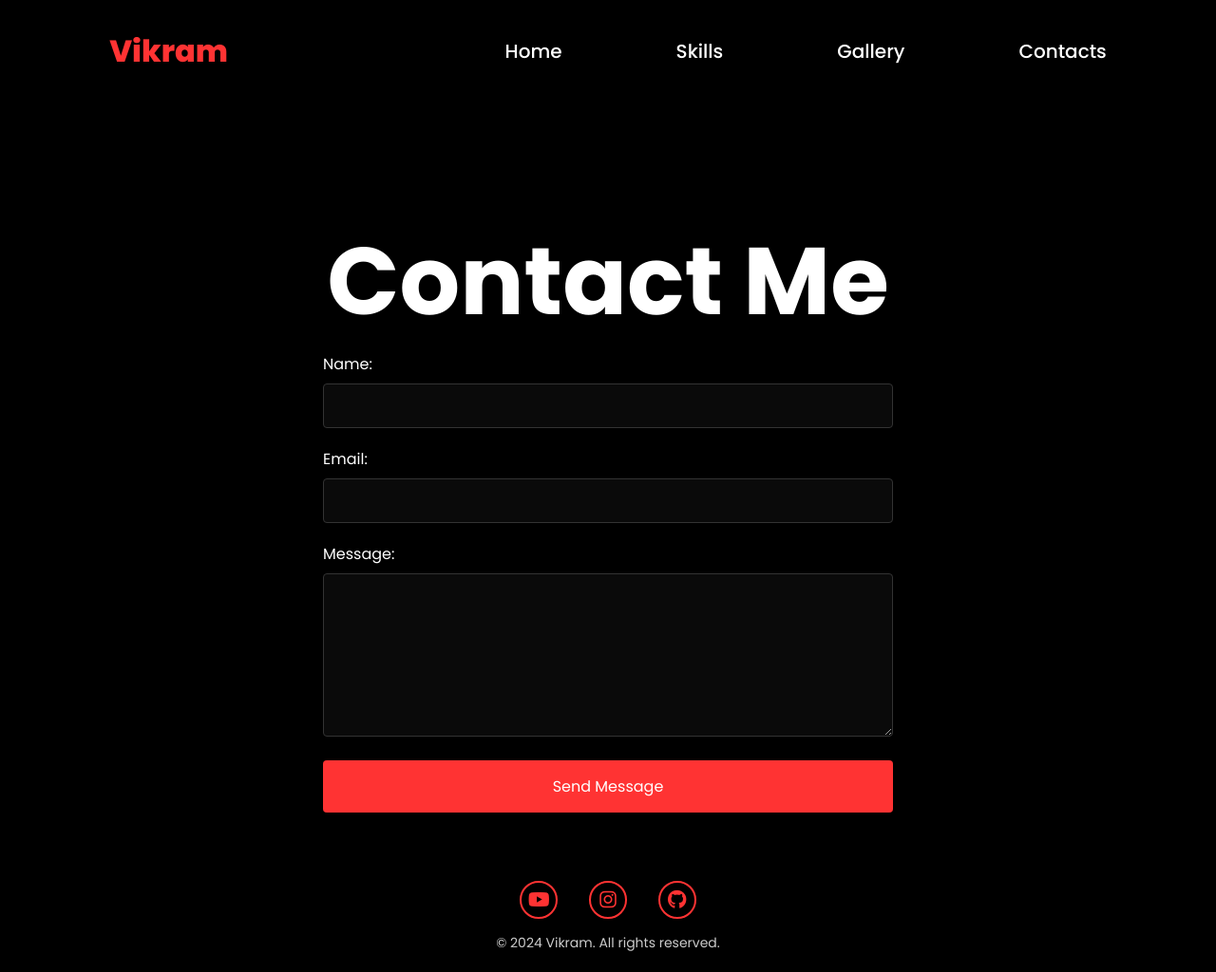
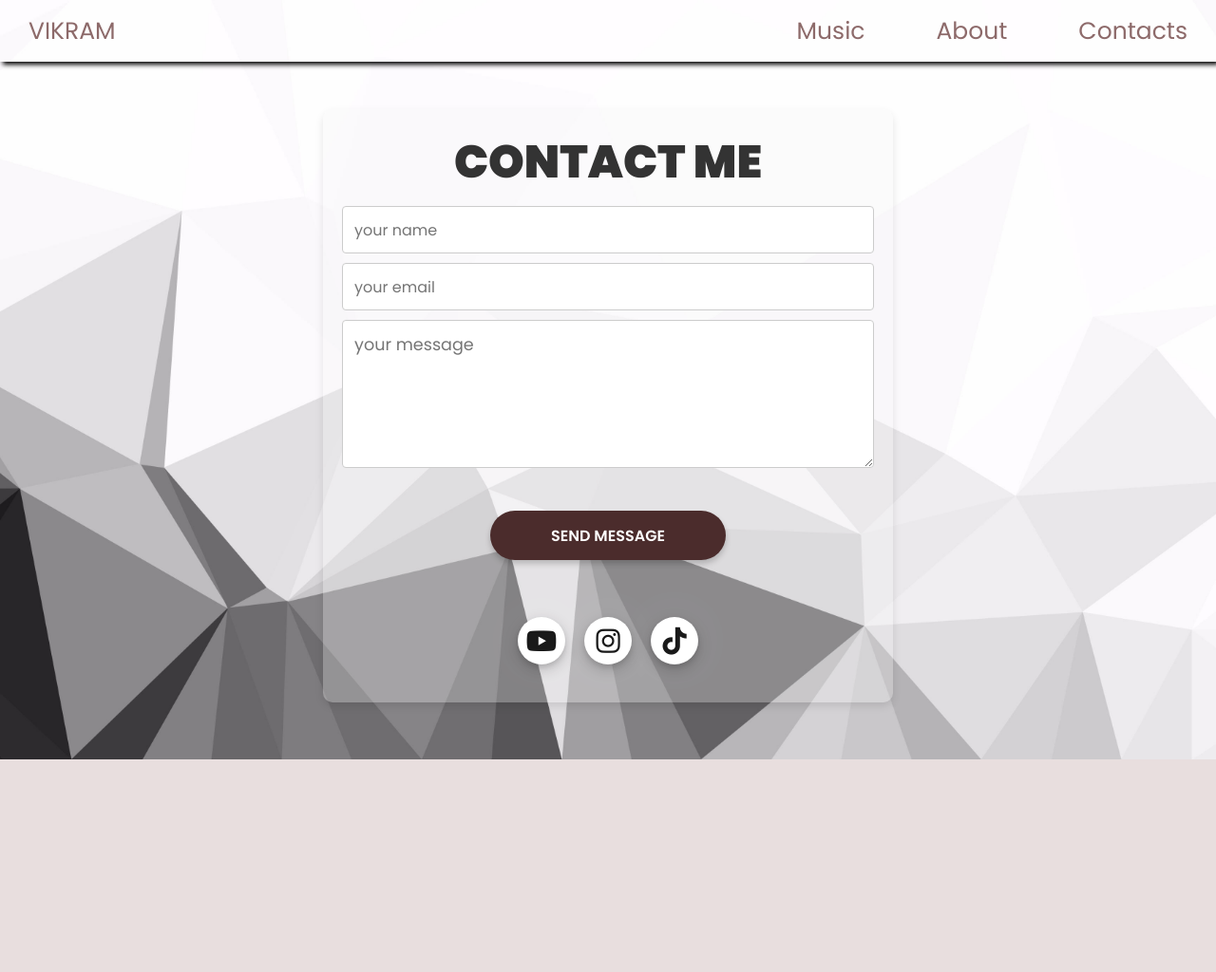
Before and after one commit to vikiiiz/personal-project, a plain HTML site: page contacts.html in a window 1280 px wide. Shown: the whole page at 95% size. After the commit the page ends 800 px from the top, so only its background shows below. Drawn offline with Linux system fonts and the light colour scheme.

Commit message:
Add files via upload

```diff
--- a/contacts.css
+++ b/contacts.css
@@ -1,299 +1,477 @@
 @import url(https://fonts.googleapis.com/css2?family=Poppins:ital,wght@0,100;0,200;0,300;0,400;0,500;0,600;0,700;0,800;0,900;1,100;1,200;1,300;1,400;1,500;1,600;1,700;1,800;1,900&display=swap);
 
-*{
+* {
     margin: 0;
     padding: 0;
     box-sizing: border-box;
-    text-decoration: none;
-    border: none;
-    outline: none;
-    font-family: Poppins, sans-serif;
 }
 
-html{
-    font-size: 62.5%;
-}
-
-body{
-    width: 100%;
-    height: 100vh;
-    overflow-x: hidden;
-    background-color: black;
-    color: white;
+body {
+    min-height: 100vh;
+    background-image: url(131375-abstract-grey-and-white-low-poly-background-design-vector-graphic.jpg);
+    background-color: rgb(232, 222, 222);
+    background-size: cover;
+    background-repeat: no-repeat;
+    overflow: hidden;
+    font-family: Poppins, sans-serif;
+    background-position: center;
+    background-attachment: fixed;
 }
 
 h1{
+    font-size: 3rem;
+    font-weight: 900;
+    text-transform: uppercase;
+    color: #333333;
+}
+
+form {
+    width: min(400px, 100%);
+    margin-top: 20px;
+    margin-bottom: 50px;
+    display: flex;
+    flex-direction: column;
+    align-items: center;
+    gap: 10px;
+}
+
+form > div {
+    width: 100%;
+    display: flex;
+    justify-content: center;
+}
+
+label {
+    flex-shrink: 0;
+    height: 50px;
+    width: 50px;
+    background-color: #333;
+    fill: darkgray;
+    border-radius: 10px 0 0 10px;
     display: flex;
     justify-content: center;
     align-items: center;
-    margin-top: 100px;
-    font-size: 100px;
+    font-size: 1.5rem;
+    padding: 12px 12px 12px 0;
+    display: inline-block;
 }
 
-header {
-    margin-top: 20px;
-    position: relative;
-    top: 0;
-    left: 0;
-    width: 100%;
-    padding: 1rem 9%;
-    background-color: black;
-    display: flex;
-    justify-content: space-between;
-    align-items: center;
-    z-index: 100;
-    filter: drop-shadow(0 0 10px rgba(0,0,0,0.3));
+input {
+    box-sizing: border-box;
+    flex-grow: 1;
+    min-width: 0;
+    height: 50px;
+    padding: 1em;
+    font: inherit;
+    border-radius: 0 10px 10px 0;
+    border: none;
+    border-left: none;
+    width: 70%;
+    background-color: rgb(255, 255, 255);
+    transition: 150ms ease;
 }
 
-.logo {
-    font-size: 3.2rem;
-    color: #ff3333;
-    font-weight: 800;
-    cursor: pointer;
-    transition: 0.5s ease;
+input:hover {
+    border: 2px solid;
+    border-color: #333;
 }
 
-.logo:hover {
-    transform: scale(1.1);
+input:focus-within {
+    outline: none;
+    border-color: #04AA6D;
+    border-width: 3px;
 }
 
-.navlinks {
+textarea:focus-within {
+    outline: none;
+    border-color: #04AA6D;
+    border-width: 3px;
+}
+
+textarea {
+    font-family: 'Poppins', sans-serif;
+    font-size: 1.1rem;
+    padding: 16px;
+    border-radius: 10px;
+    border-color: black;
+    margin-bottom: 25px;
+    background-color: white;
+    width: 70%;
+}
+
+button {
+    margin-top: 10px;
+    border: none;
+    border-radius: 1000px;
+    padding: .85em 4em;
+    background-color: #4b2c2c;
+    color: #ffffff;
+    font: inherit;
+    font-weight: 600;
+    text-transform: uppercase;
+    cursor: pointer;
+    transition: background-color 0.3s ease, box-shadow 0.3s ease;
+    box-shadow: 0 4px 6px rgba(0, 0, 0, 0.2);
+}
+
+button:hover {
+    background-color: #3a2323;
+    box-shadow: 0 6px 15px rgba(255, 255, 255, 0.5);
+}
+
+form button:focus {
+    outline: none;
+    background-color: rgb(75, 96, 109);
+}
+
+
+img {
+    max-width: 320px;
+    float: left;
+    border: 3px solid #333;
+    border-radius: 10px;
+    margin-right: 15px;
+}
+
+.wrapper-about{
+    margin: 150px auto;
+    width: 70%;
+    background-color: #cccccc41;
+    box-shadow: 10px 10px 10px  black;
+    border-radius: 10px;
+}
+
+.text-box {
+    color: #333;
+}
+
+.text-box h2 {
+    font-size: 42px;
+}
+
+.text-box p {
+    font-size: 16px;
+}
+
+.wrapper {
+    background-color: rgb(255, 255, 255);
+    height: 100vh;
+    width: max(40%, 600px);
+    padding: 10px;
+    border: 0 20px 20px 0;
+    display: flex;
+    flex-direction: column;
+    align-items: center;
+    justify-content: center;
+}
+
+a{
+    text-decoration: none;
+}
+
+nav a {
+    height: 100%;
+    padding: 0 30px;
+    text-decoration: none;
     display: flex;
     align-items: center;
-    gap: 12rem;
-    list-style: none;
-    margin: 0;
+    color: rgb(141, 106, 106);
+    position: relative;
+    transition: all 0.5s;
 }
 
-.navlinks a {
-    font-size: 2rem;
-    color: #ffffff;
-    font-weight: 500;
-    transition: 0.3s ease;
-    border-bottom: 3px solid transparent;
+nav a::after {
+    content: '';
+    position: absolute;
+    bottom: 0;
+    left: 0;
+    width: 0;
+    height: 2px;
+    background-color: #8d6a6a;
+    transition: width 0.3s ease;
 }
 
-.navlinks a:hover,
-.navlinks a.active {
-    color: #ff3333;
-    border-bottom: 3px solid #ff3333;
+nav a:hover::after {
+    width: 100%;
 }
 
-.togglebtn {
+@media(max-width: 1100px){
+    .wrapper{
+        width: min(600px, 100%);
+    }
+}
+
+.container {
+    width:80%;
+    max-width: 600px;
+    margin:50px auto;
+    padding:20px;
+    background-color: #fff;
+    border-radius: 10px;
+    box-shadow: 0 5px 10px rgba(0,0,0,0.2);
+}
+
+nav {
+    background-color: rgba(0, 0, 0, 0);
+    box-shadow: 3px 3px 5px rgb(0, 0, 0);
+    padding: 15px 0;
+}
+
+nav ul {
+    width: 100%;
+    list-style: none;
+    display: flex;
+    justify-content: flex-end;
+    align-items: center;
+    font-size: 25px;
+    gap: 15px;
+}
+
+nav li {
+    height: 35px;
+}
+
+nav li:first-child {
+    margin-right: auto;
+}
+
+.sidebar {
+    position: fixed;
+    top: 0;
+    right: 0;
+    height: 100vh;
+    width: 250px;
+    z-index: 999;
+    background-color: rgba(255, 255, 255, 0.15);
+    backdrop-filter: blur(8px);
+    box-shadow: -10px 0 10px rgba(0, 0, 0, 0.1);
+    display: none;
+    flex-direction: column;
+    align-items: flex-start;
+    justify-content: flex-start;
+}
+
+.sidebar li {
+    width: 100%;
+}
+
+.sidebar a {
+    width: 100%;
+    color: #000000;
+    font-weight: 700;
+    text-shadow: 1px 1px 2px rgba(255, 255, 255, 0.8);
+}
+
+.menu-button {
     display: none;
 }
 
-.sidebar {
-    display: none;
-    position: fixed;
-    top: 0;
-    left: 0;
+input[type=text], select, textarea{
     width: 100%;
-    height: 100vh;
-    background-color: rgba(22, 22, 22, 0.95);
-    backdrop-filter: blur(10px);
-    padding: 2rem;
-    transform: translateX(-100%);
-    transition: transform 0.3s ease;
-    z-index: 1000;
-    display: flex;
-    flex-direction: column;
-    align-items: center;
+    padding: 12px;
+    border: 1px solid #ccc;
+    border-radius: 4px;
+    box-sizing: border-box;
+    resize: vertical;
 }
 
-.sidebar.active {
-    transform: translateX(0);
+input[type=submit] {
+    background-color: #04AA6D;
+    color: white;
+    padding: 12px 24px;
+    border: none;
+    border-radius: 4px;
+    cursor: pointer;
+    float: right;
   }
 
-.sidebar-header {
-    width: 100%;
-    display: flex;
-    justify-content: flex-end;
-    align-items: center;
-    margin-bottom: 3rem;
+.container {
+    background-color: #f2f2f248;
+    box-shadow: black;
+    padding: 20px;
+    border-radius: 10px;
+    box-shadow: 0 4px 8px rgba(0, 0, 0, 0.1);
   }
 
-.close-btn {
-    font-size: 2.4rem;
-    color: #fff;
-    cursor: pointer;
-    transition: 0.3s ease;
+.col-25 {
+    float: left;
+    width: 25%;
+    margin-top: 6px;
   }
 
-.close-btn:hover {
-    color: #ff3333;
+.col-75 {
+    float: left;
+    width: 75%;
+    margin-top: 6px;
   }
 
-.sidebar-nav {
-    text-align: center;
+.row:after {
+    content: "";
+    display: table;
+    clear: both;
   }
 
-.sidebar-nav ul {
-    list-style: none;
-    padding: 0;
+@media screen and (max-width: 600px) {
+    .col-25, .col-75, input[type=submit] {
+      width: 100%;
+      margin-top: 0;
+    }
   }
 
-.sidebar-nav ul li {
-    margin-bottom: 2rem;
+footer {
+    background-color: rgb(0, 0, 0);
+    bottom: 0;
+    position: fixed;
+    width: 100%;
+    z-index: 10;
 }
 
-.sidebar-nav ul li a {
-    font-size: 2rem;
-    color: #fff;
+.footerContainer {
+    width: 100%;
+    padding: 70px 30px 20px;
+}
+
+.socialIcons {
+    display: flex;
+    justify-content: center;
+    padding: 20px;
+    margin-top: 30px;
+    position: relative;
+    z-index: 1;
+}
+
+.socialIcons a {
+    text-decoration: none;
+    width: 50px;
+    height: 50px;
+    background-color: white;
+    margin: 0 10px;
+    border-radius: 50%;
+    transition: all 0.3s ease;
+    box-shadow: 0 5px 15px rgba(0, 0, 0, 0.2),
+                0 3px 5px rgba(0, 0, 0, 0.1),
+                0 0 50px rgba(255, 255, 255, 0.1);
+    position: relative;
+    overflow: hidden;
     display: flex;
     align-items: center;
     justify-content: center;
-    gap: 1rem;
-    transition: 0.3s ease;
 }
 
-.sidebar-nav ul li a:hover {
-    color: #ff3333;
+.socialIcons a::before {
+    content: '';
+    position: absolute;
+    top: 0;
+    left: -100%;
+    width: 100%;
+    height: 100%;
+    background: linear-gradient(
+        120deg,
+        transparent,
+        rgba(255, 255, 255, 0.3),
+        transparent
+    );
+    transition: 0.5s;
 }
 
-.sidebar-nav ul li a i {
-    font-size: 2rem;
+.socialIcons a:hover::before {
+    left: 100%;
 }
 
-.social-media {
-    position: absolute;
-    bottom: 3rem;
-    display: flex;
-    gap: 2rem;
-    justify-content: center;
-    width: 100%;
+.socialIcons a i {
+    font-size: 1.8em;
+    color: black;
+    opacity: 0.9;
+    transition: all 0.3s ease;
 }
 
-.social-media a {
-    font-size: 2.4rem;
-    color: #fff;
-    transition: 0.3s ease;
+.socialIcons a:hover {
+    background-color: black;
+    transform: translateY(-3px) scale(1.1);
+    box-shadow: 0 8px 25px rgba(0, 0, 0, 0.3),
+                0 5px 10px rgba(0, 0, 0, 0.2),
+                0 0 100px rgba(255, 255, 255, 0.2);
 }
 
-.social-media a:hover {
-    color: #ff3333;
-    transform: scale(1.1);
+.socialIcons a:hover i {
+    color: white;
+    transform: scale(1.2);
 }
 
-@media (max-width: 800px) {
-    .navlinks {
+.footerNav {
+    margin: 0 30px;
+}
+
+.footerNav ul {
+    display: flex;
+    justify-content: center;
+    list-style: none;
+}
+
+.footerNav ul li {
+    color: rgb(208, 190, 190);
+    font-family: 'Gill Sans', 'Gill Sans MT', Calibri, 'Trebuchet MS', sans-serif;
+}
+
+.footerNav ul li a {
+    color: white;
+    margin: 20px;
+    text-decoration: none;
+    font-size: 1.1em;
+    opacity: 0.7;
+    transition: 0.5s;
+}
+
+.footerNav ul li a:hover {
+    opacity: 1;
+}
+
+@media(max-width: 800px){
+    .hideOnMobile{
         display: none;
     }
-
-    .togglebtn {
-        display: block;
-        font-size: 3rem;
-        cursor: pointer;
-        margin-left: auto;
-        color: #fff;
-        z-index: 1001;
-        transition: 0.3s ease;
-    }
-
-    .sidebar {
+    .menu-button{
         display: block;
     }
 }
 
-.contact-section {
-    min-height: 100vh;
-    display: flex;
+@media(max-width: 430px) {
+    .sidebar {
+        width: 100vw;
+        height: 100vh;
+        left: 0;
+        top: 0;
+        right: 0;
+        bottom: 0;
+        background-color: rgba(255, 255, 255, 0.2);
+        align-items: center;
         justify-content: center;
-    align-items: center;
-    padding: 2rem;
+        padding: 40px 20px;
+        position: fixed;
+        z-index: 9999;
     }
 
-.contact-section form {
+    .sidebar li {
+        text-align: center;
+        margin: 15px 0;
+        height: 35px;
         width: 100%;
-    max-width: 600px;
-    margin: 0 auto;
     }
 
-.form-group {
-    margin-bottom: 2rem;
+    .sidebar a {
+        justify-content: center;
+        font-size: 24px;
+        padding: 15px 0;
+        height: 100%;
+        color: #000000;
+        font-weight: 700;
+        text-shadow: 1px 1px 2px rgba(255, 255, 255, 0.8);
     }
 
-.form-group label {
-    display: block;
-    color: #fff;
-    margin-bottom: 0.8rem;
-    font-size: 1.6rem;
+    .menu-button {
+        z-index: 10000;
+        height: 35px;
+        display: flex;
+        align-items: center;
     }
-
-.form-group input,
-.form-group textarea {
-    width: 100%;
-        padding: 1rem;
-    background: #111;
-    border: 1px solid #333;
-    border-radius: 4px;
-    color: #fff;
-    font-size: 1.6rem;
 }
-
-.form-group textarea {
-    resize: vertical;
-    min-height: 150px;
-}
-
-.contact-section button {
-    width: 100%;
-    padding: 1.5rem;
-    background: #ff3333;
-    color: #fff;
-    border: none;
-    border-radius: 4px;
-    font-size: 1.6rem;
-    cursor: pointer;
-    transition: background-color 0.3s ease;
-}
-
-.contact-section button:hover {
-    background: #ff4444;
-}
-
-/* Make inputs and textarea darker */
-.form-group input,
-.form-group textarea {
-    background: #0a0a0a;
-}
-
-.footer {
-    padding: 2rem 0;
-    text-align: center;
-    width: 100%;
-    background-color: rgba(0, 0, 0, 0.8);
-    margin-top: 2rem;
-    border-radius: 1rem;
-}
-
-.footer .social-icons {
-    margin-bottom: 1.5rem;
-}
-
-.footer .social-icons a {
-    display: inline-flex;
-    justify-content: center;
-    align-items: center;
-    width: 4rem;
-    height: 4rem;
-    background: transparent;
-    border: 0.2rem solid #ff3333;
-    border-radius: 50%;
-    font-size: 2rem;
-    margin: 0 1.5rem;
-    transition: 0.3s ease;
-    color: #ff3333;
-}
-
-.footer .social-icons a:hover {
-    background: #ff3333;
-    color: #161616;
-    box-shadow: 0 0 20px #ff3333;
-}
-
-.footer .copyright {
-    color: #fff;
-    font-size: 1.4rem;
-    opacity: 0.8;
-}
--- a/contacts.html
+++ b/contacts.html
@@ -3,99 +3,51 @@
 <head>
     <meta charset="UTF-8">
     <meta name="viewport" content="width=device-width, initial-scale=1.0">
-    <link rel="stylesheet" href="https://cdnjs.cloudflare.com/ajax/libs/font-awesome/6.7.2/css/all.min.css"
-    integrity="sha512-Evv84Mr4kqVGRNSgIGL/F/aIDqQb7xQ2vcrdIwxfjThSH8CSR7PBEakCr51Ck+w+/U6swU2Im1vVX0SVk9ABhg=="
-    crossorigin="anonymous" referrerpolicy="no-referrer"/>
-    <title>Contact Me</title>
+    <title>Contacts</title>
+    <link rel="icon" type="image/png" href="pngegg.png">
     <link rel="stylesheet" href="contacts.css">
+    <link rel="stylesheet" href="https://cdnjs.cloudflare.com/ajax/libs/font-awesome/6.6.0/css/all.min.css" integrity="sha512-Kc323vGBEqzTmouAECnVceyQqyqdsSiqLQISBL29aUW4U/M7pSPA/gEUZQqv1cwx4OnYxTxve5UMg5GT6L4JJg==" crossorigin="anonymous" referrerpolicy="no-referrer" />
 </head>
 <body>
-    <div class="hero-header">
-        <div class="wrapper">
-            <header>
-                <div class="logo">Vikram</div>
-                <nav>
-                    <ul class="navlinks">
-                        <li><a href="index.html">Home</a></li>
-                        <li><a href="skills.html">Skills</a></li>
-                        <li><a href="gallery.html">Gallery</a></li>
-                        <li><a href="contacts.html">Contacts</a></li>
-                    </ul>
-                </nav>
-                <div class="togglebtn">
-                    <i class="fas fa-bars"></i>
-                </div>
-            </header>
-            <section class="contact-section">
-                <form action="https://formspree.io/f/xzzeoqnv" method="POST">
-                    <h1>Contact Me</h1>
-                    <div class="form-group">
-                        <label for="name">Name:</label>
-                        <input type="text" id="name" name="name" required>
-                    </div>
+    <nav>
+        <ul>
+            <li><a href="index.html">VIKRAM</a></li>
+            <li class="hideOnMobile"><a href="music.html">Music</a></li>
+            <li class="hideOnMobile"><a href="about.html">About</a></li>
+            <li class="hideOnMobile"><a href="contacts.html">Contacts</a></li>
+            <li class="menu-button" onclick=showSidebar()><a href="#"><svg xmlns="http://www.w3.org/2000/svg" height="30px" viewBox="0 -960 960 960" width="30px" fill="000000"><path d="M120-240v-80h720v80H120Zm0-200v-80h720v80H120Zm0-200v-80h720v80H120Z"/></svg></a></li>
+        </ul>
+        <ul class="sidebar">
+            <li onclick=hideSidebar()><a href="#"><svg xmlns="http://www.w3.org/2000/svg" height="30px" viewBox="0 -960 960 960" width="30px" fill="#000000"><path d="m256-200-56-56 224-224-224-224 56-56 224 224 224-224 56 56-224 224 224 224-56 56-224-224-224 224Z"/></svg></a></li>
+            <li><a href="music.html">Music</a></li>
+            <li><a href="about.html">About</a></li>
+            <li><a href="contacts.html">Contacts</a></li>
+        </ul>
+    </nav>
+    <form action="https://formspree.io/f/mpwwepea" method="POST" class="container">
+        <h1>Contact Me</h1>
+        <input type="text" name="name" placeholder="your name" autocomplete="off" required>
+        <input type="text" name="email" placeholder="your email" autocomplete="off" required>
+        <textarea name="message" rows="5" cols="60" placeholder="your message" autocomplete="off" required max-width="100%" max-height="300px" resize="vertical"></textarea>
+        <button type="submit">Send Message</button>
 
-                    <div class="form-group">
-                        <label for="email">Email:</label>
-                        <input type="email" id="email" name="email" required>
-                    </div>
+        <div class="socialIcons">
+            <a href="https://www.youtube.com/@v1kkiiii_" target="_blank"><i class="fab fa-youtube"></i></a>
+            <a href="https://www.instagram.com/v1kkiiiz_/" target="_blank"><i class="fab fa-instagram"></i></a>
+            <a href="https://www.tiktok.com/@v1kkiiiiz_" target="_blank"><i class="fab fa-tiktok"></i></a>
+        </div>
+    </form>
 
-                    <div class="form-group">
-                        <label for="message">Message:</label>
-                        <textarea id="message" name="message" rows="6" required></textarea>
-                    </div>
-
-                    <button type="submit">Send Message</button>
-                </form>
-            </section>
-        </div>
-    </div>
-
-    <!-- Sidebar -->
-    <div class="sidebar">
-        <div class="sidebar-header">
-            <div class="close-btn">
-                <i class="fas fa-times"></i>
-            </div>
-        </div>
-        <div class="sidebar-nav">
-            <ul>
-                <li><a href="index.html"><i class="fas fa-home"></i> Portfolio</a></li>
-                <li><a href="skills.html"><i class="fas fa-code"></i> Skills</a></li>
-                <li><a href="gallery.html"><i class="fas fa-images"></i> Gallery</a></li>
-                <li><a href="contacts.html"><i class="fas fa-envelope"></i> Contacts</a></li>
-            </ul>
-        </div>
-    </div>
-
-    <div>
-        <footer class="footer">
-            <div class="social-icons">
-                <a href="https://www.youtube.com/channel/UC4LDd9zy7q7uMv4xzBLIEPA"><i class="fa-brands fa-youtube"></i></a>
-                <a href="https://www.instagram.com/v1kkiiiz_/"><i class="fa-brands fa-instagram"></i></a>
-                <a href="https://github.com/vikiiiz"><i class="fa-brands fa-github"></i></a>
-            </div>
-            <p class="copyright">© 2024 Vikram. All rights reserved.</p>
-        </footer>
-    </div>
     <script>
-        const toggleBtn = document.querySelector('.togglebtn');
-        const sidebar = document.querySelector('.sidebar');
-        const closeBtn = document.querySelector('.close-btn');
-
-        toggleBtn.addEventListener('click', () => {
-            sidebar.classList.add('active');
-        });
-
-        closeBtn.addEventListener('click', () => {
-            sidebar.classList.remove('active');
-        });
-
-        // Close sidebar when clicking outside
-        document.addEventListener('click', (e) => {
-            if (!sidebar.contains(e.target) && !toggleBtn.contains(e.target)) {
-                sidebar.classList.remove('active');
-            }
-        });
+        function showSidebar (){
+            const sidebar = document.querySelector('.sidebar')
+            sidebar.style.display = 'flex'
+        }
+        function hideSidebar (){
+            const sidebar = document.querySelector('.sidebar')
+            sidebar.style.display = 'none'
+        }
     </script>
 </body>
+
 </html>
```
Lines whose indentation alone changed are shown as unchanged.
